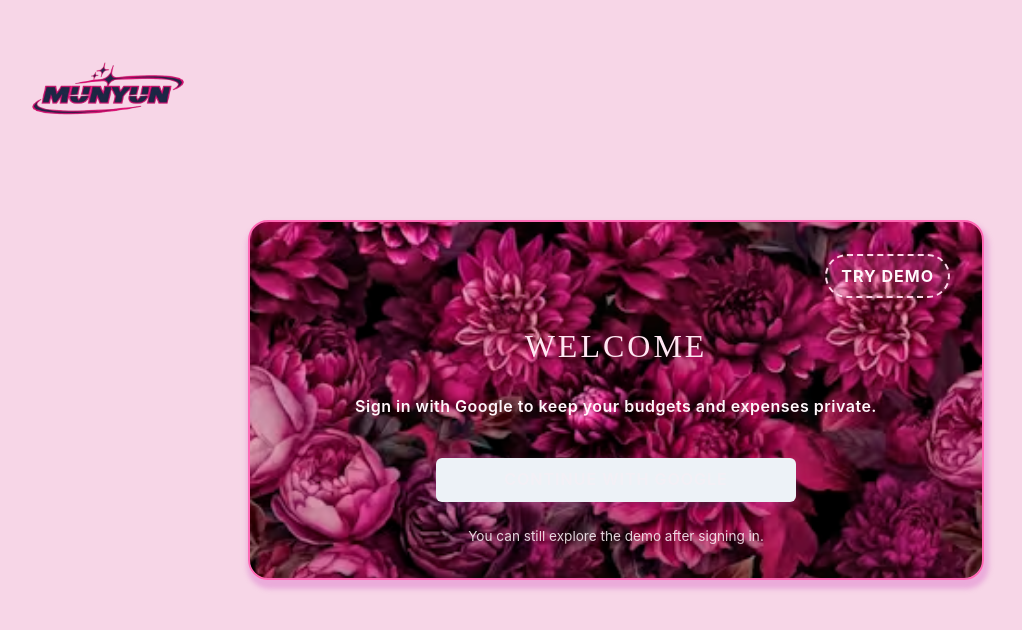
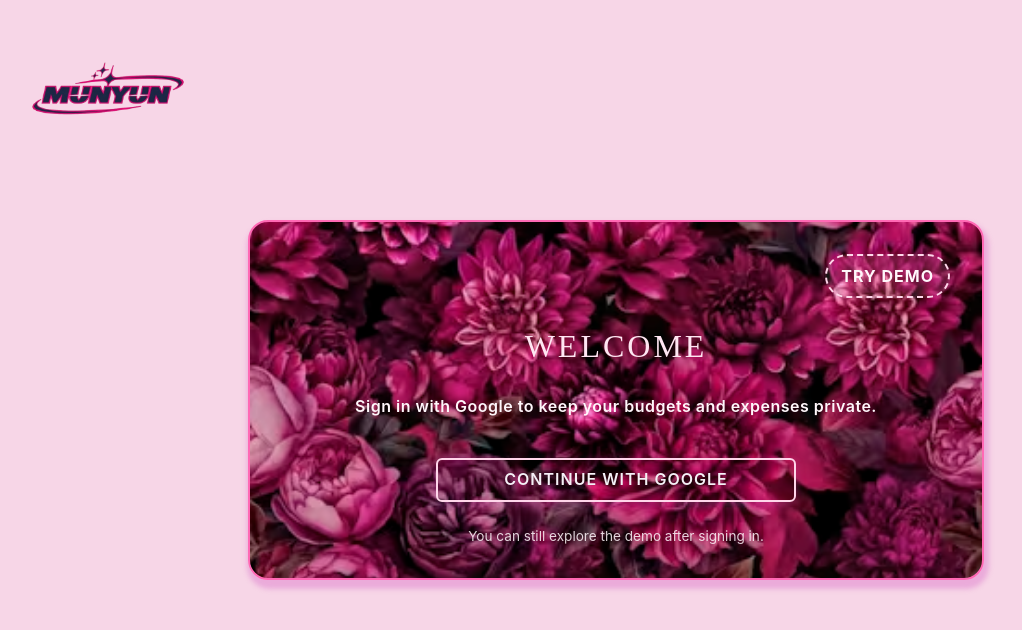
Before and after one commit to ImaniTechDiary/MUNYUN, a React (Vite) app in the folder frontend/: page /login in a window 1280 px wide. Shown: the top 630 px of the page, without its empty margins (24-1046 px from the left). Built offline with nearby package versions, Linux system fonts and the light colour scheme; no server answers; a web font is replaced by a local one.

Commit message:
added transparent backgroun to google login btn and added background color on hover

```diff
--- a/frontend/src/pages/styling/login-page.css
+++ b/frontend/src/pages/styling/login-page.css
@@ -88,6 +88,12 @@
 
 .loginBtn {
   width: min(360px, 90%);
+  background: transparent !important;
+  border: 2px solid #ffd6ea !important;
+  color: #fff7fb !important;
+}
+.loginBtn:hover {
+  background-color: #ff69b4 !important;
 }
 
 .loginHint {
```
